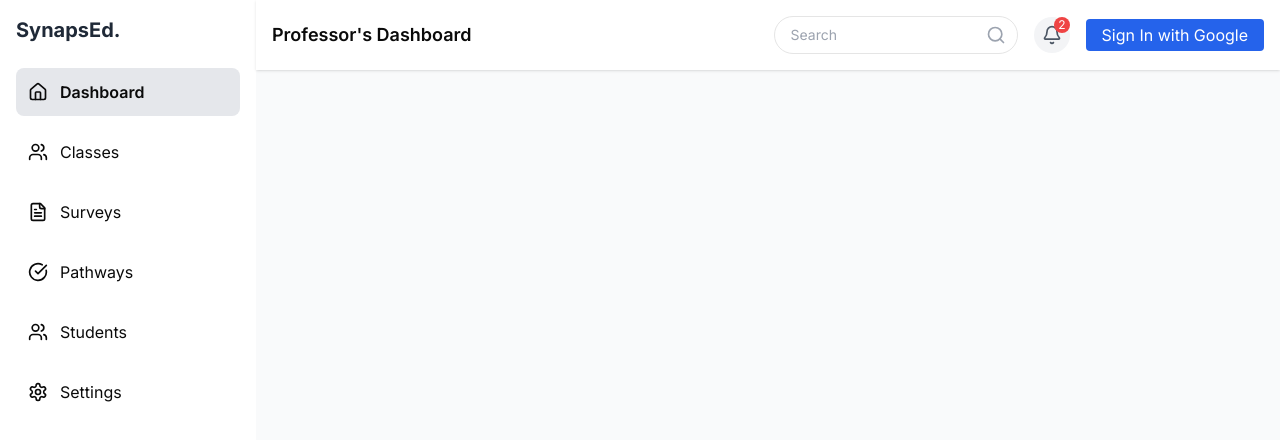
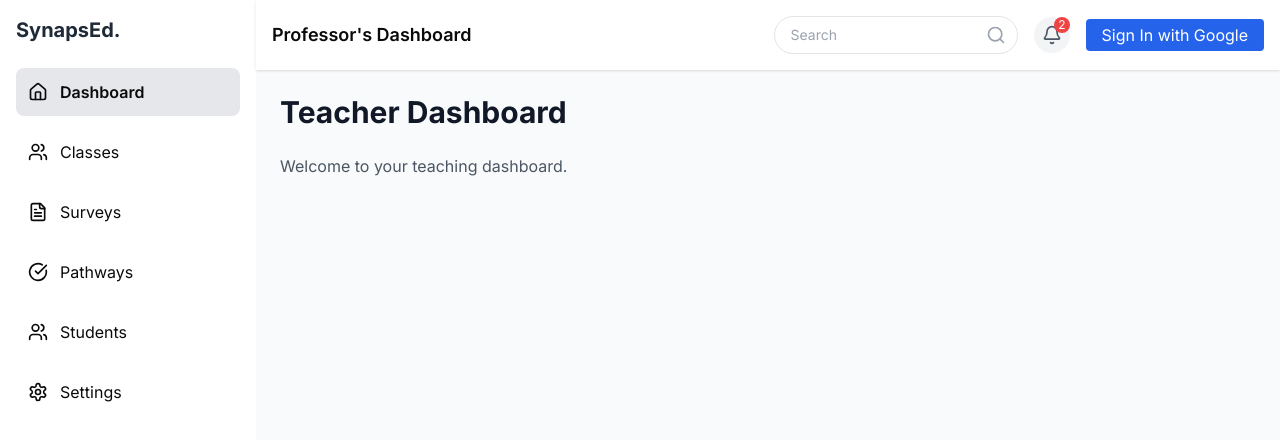
Before and after one commit to Danjari/synapsed, a Next.js app: page /teacher/dashboard in a window 1280 px wide. Shown: the top 440 px of the page. Built offline with nearby package versions, Linux system fonts and the light colour scheme; no server answers.

Commit message:
Refactored TeacherDashboard component to remove unnecessary props and simplify its structure. Updated the layout to include a header and welcome message, enhancing user experience and clarity.

```diff
--- a/app/teacher/dashboard/page.tsx
+++ b/app/teacher/dashboard/page.tsx
@@ -1,12 +1,7 @@
 import Sidebar from "@/components/teacher/SideBar";
 import TopNav from "@/components/teacher/TopNav";
-import { ReactNode } from "react";
 
-interface TeacherDashboardProps {
-  children: ReactNode;
-}
-
-export default function TeacherDashboard({ children }: TeacherDashboardProps) {
+export default function TeacherDashboardPage() {
   return (
     <div className="flex h-screen">
       {/* Sidebar on the left */}
@@ -19,7 +14,11 @@ export default function TeacherDashboard({ children }: TeacherDashboardProps) {
 
         {/* Dashboard Content */}
         <main className="p-6">
-          {children}
+          <div className="space-y-6">
+            <h1 className="text-3xl font-bold text-gray-900">Teacher Dashboard</h1>
+            <p className="text-gray-600">Welcome to your teaching dashboard.</p>
+            {/* Add your dashboard content here */}
+          </div>
         </main>
       </div>
     </div>
```
